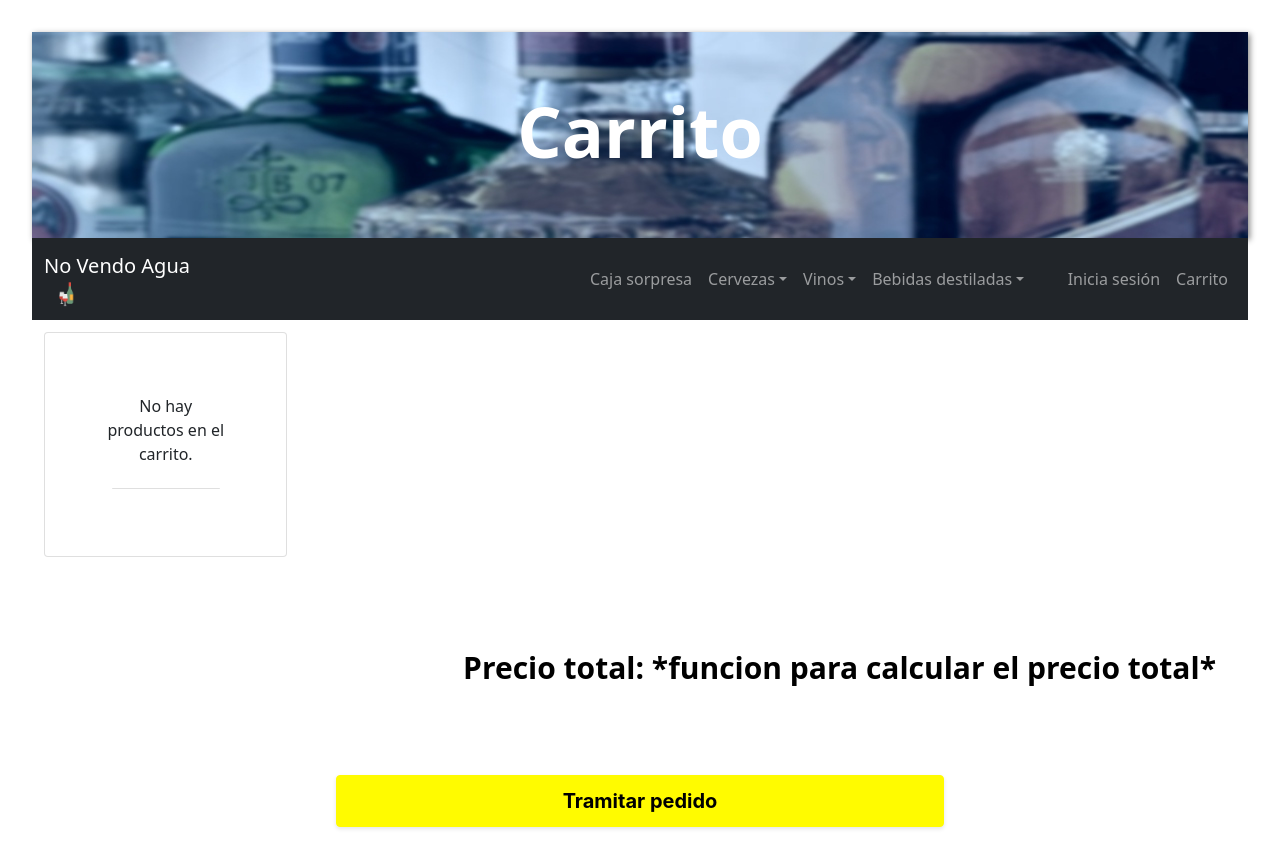
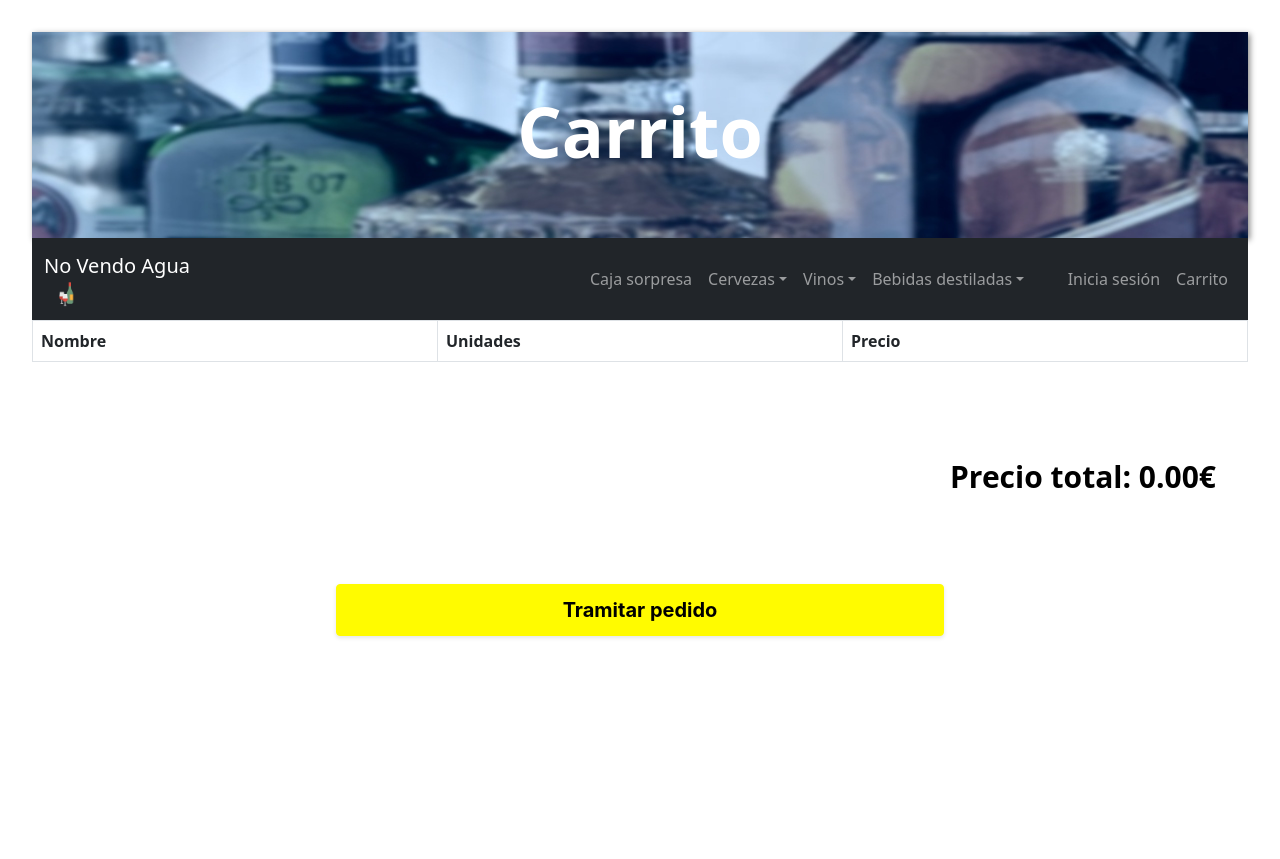
Before and after one commit to Arquisoft/dede_es6a, a React (Create React App) app in the folder webapp/: page /carrito in a window 1280 px wide. After the commit the page ends 800 px from the top, so only its background shows below. Built offline with nearby package versions, Linux system fonts and the light colour scheme.

Commit message:
Carrito ya funcional

```diff
--- a/webapp/src/App.tsx
+++ b/webapp/src/App.tsx
@@ -13,41 +13,54 @@ import Producto from './components/Producto';
 import { ListaCarrito, Product } from './shared/shareddtypes';
 import Carrito from './components/carrito/Carrito';
 
-function App(): JSX.Element {
-//const App = () => {
+const App = () => {
 
-  //const [listaCarrito,setListaCarrito] = useState<ListaCarrito[]>([]);
-  const [listaCarrito,setListaCarrito] = useState([] as ListaCarrito[]);
+  const [listaCarrito,setListaCarrito] = useState<ListaCarrito[]>([]);
 
-  const addToCarrito = (prod: Product) =>{
-    console.log(prod);
-    console.log(listaCarrito);
-    setListaCarrito(prev => {
-      const estaEnElCarrito = prev.find(item => item.producto.nombre === prod.nombre);
-      console.log(estaEnElCarrito);
-      if (estaEnElCarrito) {
-        console.log("Ya esta en el carrito y se suma 1");
-        return prev.map(item => item.producto.nombre === prod.nombre ? {'producto':prod, 'unidades':item.unidades+1 } : item);
+  const cargarCarrito = () => {
+    const sessionCart = localStorage.getItem("listaCarrito");
+    if (sessionCart)
+        setListaCarrito(JSON.parse(sessionCart));
+  }
+
+  const addToCarrito = (product: Product) => {
+    cargarCarrito();
+
+    let productosLista = listaCarrito.slice();
+    let encontrado: boolean = false;
+    for(let i=0; i< productosLista.length; i++){
+      if(productosLista[i].producto.nombre === product.nombre){
+        productosLista[i].unidades += 1;
+        encontrado = true;
       }
-      console.log("No esta en el carrito y se crea");
-      var c:ListaCarrito = {'producto':prod, 'unidades':1};
-      return [...prev, c];
-    });
+    }
+    if(!encontrado){
+      var c:ListaCarrito = {'producto':product, 'unidades':1};
+      productosLista.push(c);
+    }
+
+    localStorage.setItem("listaCarrito", JSON.stringify(productosLista));
+    setListaCarrito(productosLista);
   };
 
-  const removeFromCarrito = (nombre: string) => {
-      setListaCarrito(prev =>
-          prev.reduce((ack, item) => {
-          if (item.producto.nombre === nombre) {
-              if (item.unidades === 1) return ack;
-              return [...ack, { ...item, amount: item.unidades - 1 }];
-          } else {
-              return [...ack, item];
-          }
-          }, [] as ListaCarrito[])
-      );
-  };
+  const removeFromCarrito = (product: Product) => {
+    cargarCarrito();
 
+    let productosLista = listaCarrito.slice();
+    let encontrado: boolean = false;
+    for(let i=0; i<= productosLista.length; i++){
+      if(!encontrado)
+        if(productosLista[i].producto.nombre === product.nombre){
+          encontrado = true;
+          productosLista[i].unidades -= 1;
+          if (productosLista[i].unidades === 0)
+            productosLista.splice(i, 1);
+        }
+    }
+
+    localStorage.setItem("listaCarrito", JSON.stringify(productosLista));
+    setListaCarrito(productosLista);
+  }
 
   return(
     <>
--- a/webapp/src/components/carrito/Carrito.css
+++ b/webapp/src/components/carrito/Carrito.css
@@ -1,58 +1,3 @@
-  #listaCarrito{
-    display: flex;
-    flex-direction: row;
-    flex-wrap: wrap;
-    margin: 5%;
-    justify-content: space-evenly;
-    font-family: "Akzidenz Grotesk BQ Medium", -apple-system, BlinkMacSystemFont, sans-serif;
-    font-size: 16px;
-    font-weight: 400;
-  }
-
-  #cardHeader{
-    font-family: "Akzidenz Grotesk BQ Medium", -apple-system, BlinkMacSystemFont, sans-serif;
-    font-size: 20px;
-    font-weight: 400;
-    font-weight: bold;
-    line-height:50px;
-  }
-
-  #btAñadir {
-    background-color: #13aa52;
-    border: 1px solid #13aa52;
-    border-radius: 4px;
-    box-shadow: rgba(0, 0, 0, .1) 0 2px 4px 0;
-    box-sizing: border-box;
-    color: #fff;
-    cursor: pointer;
-    font-family: "Akzidenz Grotesk BQ Medium", -apple-system, BlinkMacSystemFont, sans-serif;
-    font-size: 16px;
-    font-weight: 400;
-    outline: none;
-    outline: 0;
-    padding: 10px 25px;
-    text-align: center;
-    width: 50%;
-  }
-
-  #btEliminar {
-    background-color: #ca0202;
-    border: 1px solid #ca0202;
-    border-radius: 4px;
-    box-shadow: rgba(0, 0, 0, .1) 0 2px 4px 0;
-    box-sizing: border-box;
-    color: #fff;
-    cursor: pointer;
-    font-family: "Akzidenz Grotesk BQ Medium", -apple-system, BlinkMacSystemFont, sans-serif;
-    font-size: 16px;
-    font-weight: 400;
-    outline: none;
-    outline: 0;
-    padding: 10px 25px;
-    text-align: center;
-    width: 50%;
-  }
-
   #btTramitarPedido {
     background-color: #fffb00;
     border: 1px solid #fffb00;
@@ -97,3 +42,10 @@
     text-align:end;
     line-height:150px;
   }
+
+table {
+    width: 100%;
+ }
+ th, td {
+    width: 25%;
+ }
--- a/webapp/src/components/carrito/Carrito.tsx
+++ b/webapp/src/components/carrito/Carrito.tsx
@@ -1,44 +1,67 @@
 import { ListaCarrito } from '../../shared/shareddtypes';
 import { Product } from '../../shared/shareddtypes';
 import ListGroup from 'react-bootstrap/ListGroup'
-import { useState, useEffect } from 'react';
 import './Carrito.css';
 import BarraNavegacion from '../BarraNavegacion';
-import Producto from '../Producto';
 import { Button, Card } from 'react-bootstrap';
+import Table from 'react-bootstrap/Table'
 
 type Carrito = {
     listaCarrito: ListaCarrito[];
     addToCarrito: (prod: Product) => void;
-    removeFromCarrito: (id: string) => void;
+    removeFromCarrito: (prod: Product) => void;
 }
 
 //export default function(listaCarrito, addToCarrito, removeFromCarrito): JSX.Element{
 const Carrito: React.FC<Carrito> = ({listaCarrito, addToCarrito, removeFromCarrito}) => {
 
+    const GetListaCarrito = () => {
+        const sessionCart = localStorage.getItem("listaCarrito");
+        if (sessionCart)
+            listaCarrito= JSON.parse(sessionCart);
+        console.log("Metodo")
+        console.log(listaCarrito)
+    }
+
+    function GetPrecio(unidades:number, precio:number): number{
+        return unidades*precio;
+    }
+
+    function GetPrecioTotal(): number {
+        let precioTotal: number = 0;
+        listaCarrito.forEach( (elem, i) => {
+            precioTotal += listaCarrito[i].producto.precio * listaCarrito[i].unidades
+        });
+        return precioTotal;
+    }
+
     return (
         <>
         <h1 >Carrito</h1>
         <BarraNavegacion />
-        <Card>
-        {listaCarrito.length === 0 ? <p>No hay productos en el carrito.</p> : <Card.Header id="cardHeader">Productos</Card.Header> }
-        {console.log("Carrito")}
-        {console.log(listaCarrito)}
-        {console.log("Tamaño")}
-        {console.log(listaCarrito.length)}
-        <ListGroup id='listaCarrito'>
+        {GetListaCarrito()}
+        <Table striped bordered hover id='listaCarrito'>
+            <thead>
+                <tr>
+                <th>Nombre</th>
+                <th>Unidades</th>
+                <th>Precio</th>
+                </tr>
+            </thead>
+            <tbody>
             {listaCarrito.map(carrito => (
-                <ListGroup.Item>
-                    Nombre: {carrito.producto.nombre}
-                    <Button id="btAñadir" variant="success" onClick={() => addToCarrito(carrito.producto)}>+</Button>
-                    Unidades: {carrito.unidades}
-                    <Button id="btEliminar" variant="danger" onClick={() => removeFromCarrito(carrito.producto.nombre)}>-</Button>
-                    Precio = ({carrito.unidades}*{carrito.producto.precio})€
-                </ListGroup.Item>
+                <tr>
+                    <th>{carrito.producto.nombre}</th>
+                    <th><Button id="btAñadir" variant="success" onClick={() => addToCarrito(carrito.producto)}>+</Button>
+                    {carrito.unidades}
+                    <Button id="btEliminar" variant="danger" onClick={() => removeFromCarrito(carrito.producto)}>-</Button></th>
+                    <th>{GetPrecio(carrito.unidades, carrito.producto.precio).toFixed(2)}€</th>
+                    {GetListaCarrito()}
+                </tr>
             ))}
-        </ListGroup>
-      </Card>
-      <h3>Precio total: *funcion para calcular el precio total*</h3>
+            </tbody>
+        </Table>
+      <h3>Precio total: {GetPrecioTotal().toFixed(2)}€</h3>
       <Button id="btTramitarPedido">Tramitar pedido</Button>
       </>
     );
```
